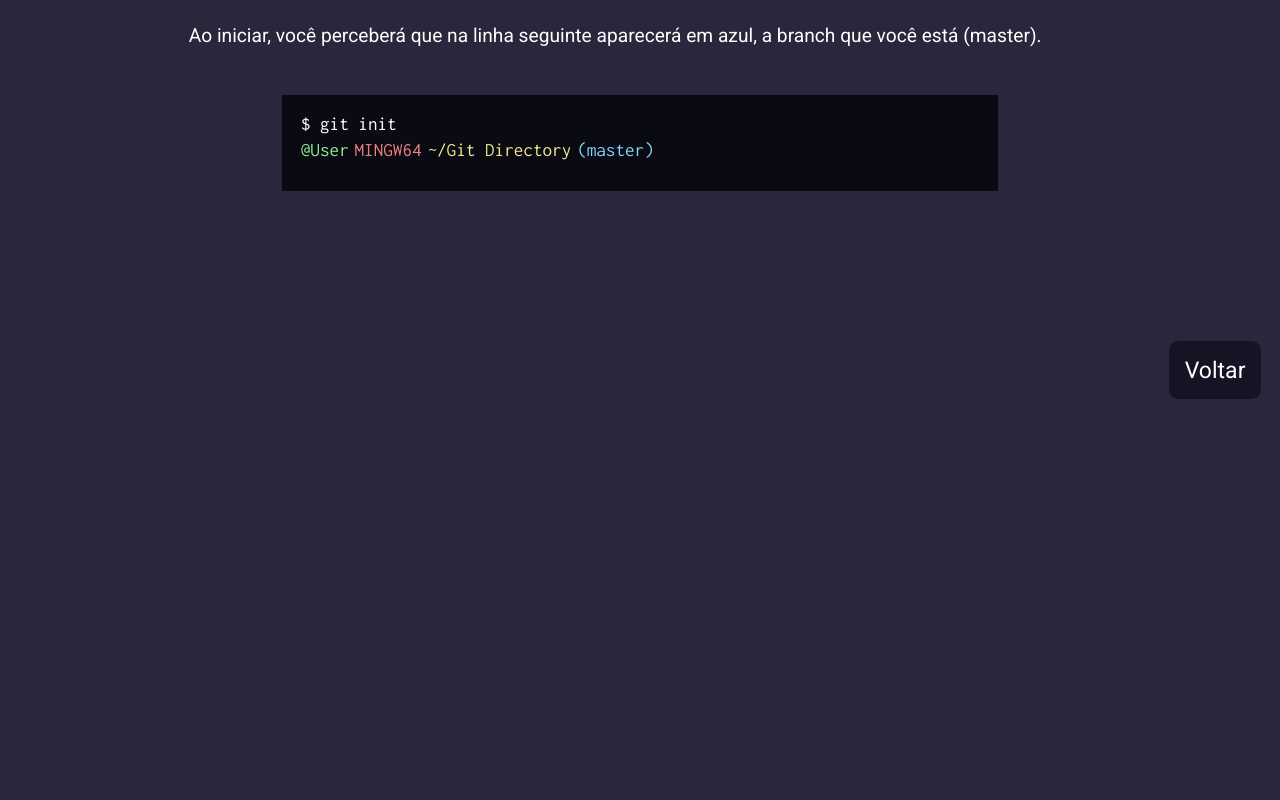
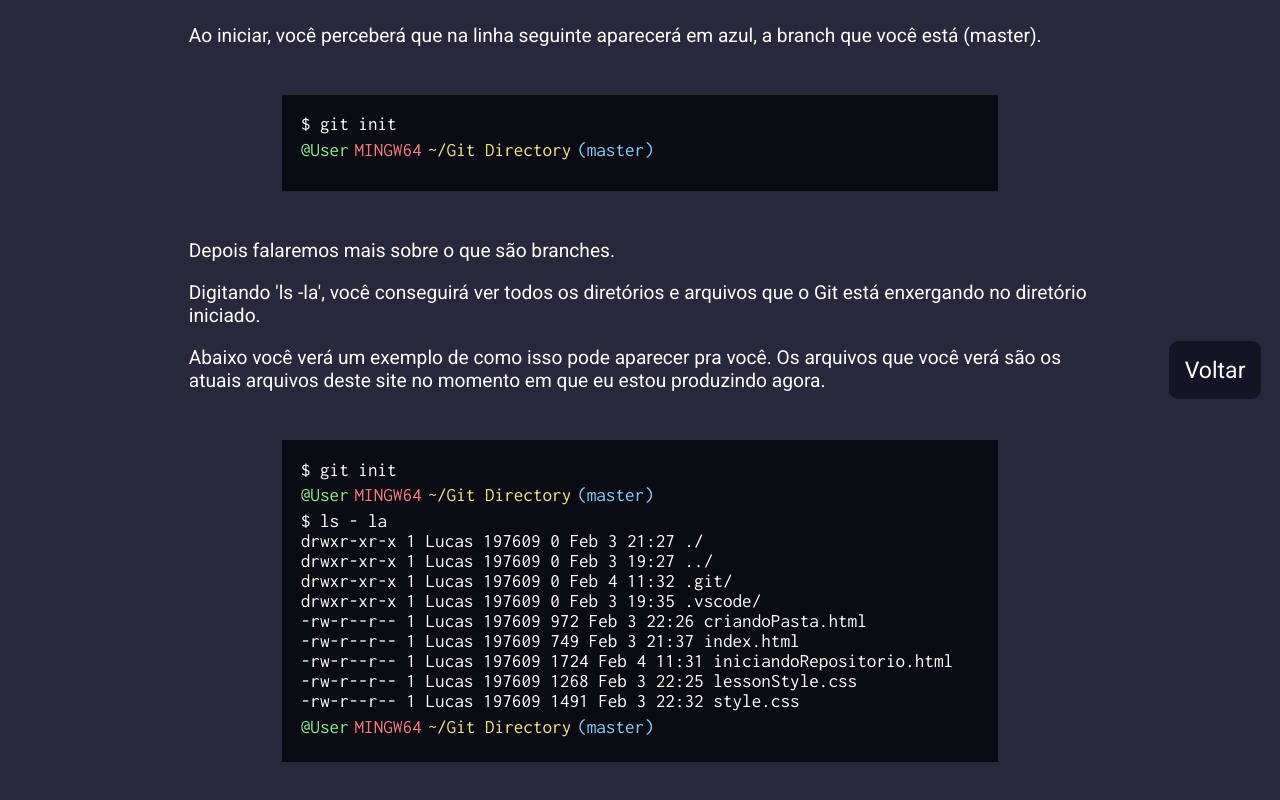
Before and after one commit to lucas99s/GitHub-studies, a plain HTML site: page iniciandoRepositorio.html in a window 1280 px wide. Shown: the part 376-1176 px from the top of the page. Before the commit the page ends 800 px from the top, so only its background shows below. Drawn offline with Linux system fonts and the light colour scheme.

Commit message:
Atualização do arquivo iniciandoRepositorio.hmtl

```diff
--- a/iniciandoRepositorio.html
+++ b/iniciandoRepositorio.html
@@ -39,6 +39,32 @@
                 <div class="user">@User</div><div class="mingw">MINGW64</div><div class="directory">~/Git Directory</div><div class="branch">(master)</div>
             </div>
         </div>
+
+        <p>Depois falaremos mais sobre o que são branches.</p>
+        <p>Digitando 'ls -la', você conseguirá ver todos os diretórios e arquivos que o Git está enxergando no diretório iniciado.</p>
+        <p>Abaixo você verá um exemplo de como isso pode aparecer pra você. Os arquivos que você verá são os atuais arquivos deste site no momento em que eu estou produzindo agora.</p>
+
+        <div class="code">
+            <div class="command">
+                $ git init
+            </div>
+            <div class="infos">
+                <div class="user">@User</div><div class="mingw">MINGW64</div><div class="directory">~/Git Directory</div><div class="branch">(master)</div>
+            </div>
+            <div class="command">$ ls - la <br> drwxr-xr-x 1 Lucas 197609    0 Feb  3 21:27 ./<br>
+                drwxr-xr-x 1 Lucas 197609    0 Feb  3 19:27 ../<br>
+                drwxr-xr-x 1 Lucas 197609    0 Feb  4 11:32 .git/<br>
+                drwxr-xr-x 1 Lucas 197609    0 Feb  3 19:35 .vscode/<br>
+                -rw-r--r-- 1 Lucas 197609  972 Feb  3 22:26 criandoPasta.html<br>
+                -rw-r--r-- 1 Lucas 197609  749 Feb  3 21:37 index.html<br>
+                -rw-r--r-- 1 Lucas 197609 1724 Feb  4 11:31 iniciandoRepositorio.html <br>
+                -rw-r--r-- 1 Lucas 197609 1268 Feb  3 22:25 lessonStyle.css <br>
+                -rw-r--r-- 1 Lucas 197609 1491 Feb  3 22:32 style.css
+                </div>
+            <div class="infos">
+                <div class="user">@User</div><div class="mingw">MINGW64</div><div class="directory">~/Git Directory</div><div class="branch">(master)</div>
+            </div>
+        </div>
     </div>
 </body>
 </html>
```
